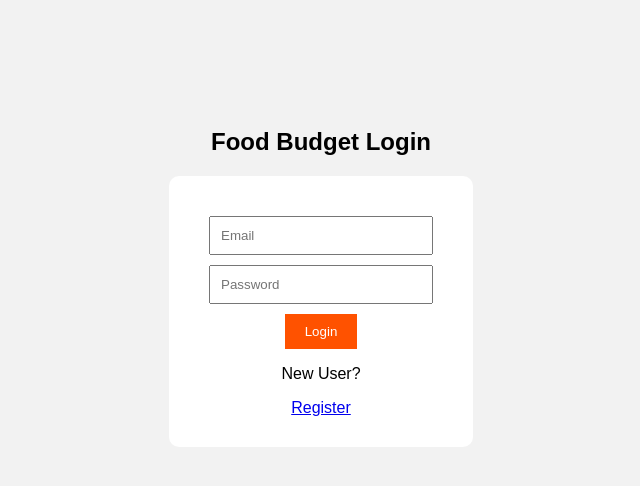
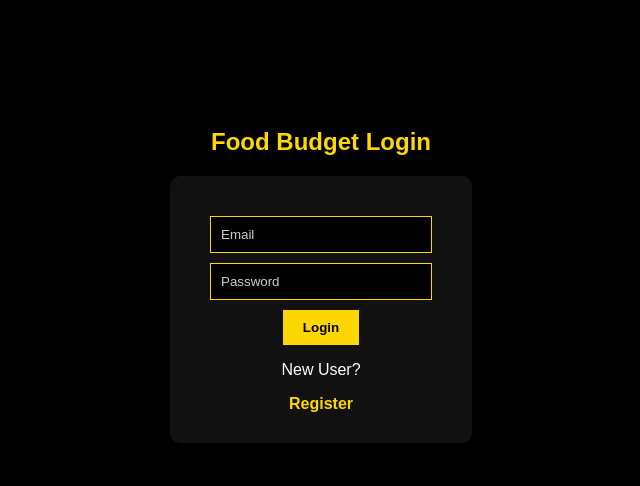
Before and after one commit to 10304divyashree-dotcom/BudgetBite, a Flask app: page / in a window 1280 px wide. Shown: the top 486 px of the page, without its empty margins (319-959 px from the left). Run offline with Flask 3, Linux system fonts and the light colour scheme.

Commit message:
Revamp login page with new styles and layout

```diff
--- a/templates/login.html
+++ b/templates/login.html
@@ -5,12 +5,16 @@
 <style>
 body{
 font-family:Arial;
-background:#f2f2f2;
+background:black;
 text-align:center;
 padding-top:100px;
+color: white;
+}
+h2{
+    color:#ffd700
 }
 form{
-background:white;
+background:#111;
 padding:30px;
 display:inline-block;
 border-radius:10px;
@@ -20,12 +24,28 @@ display:block;
 margin:10px;
 padding:10px;
 width:200px;
+border:1px solid #ffd700;
+background:black;
+color:white;
+}
+input::placeholder{
+    color:#ccc;
 }
 button{
 padding:10px 20px;
-background:#ff5200;
+background:#ffd700;
+color:black;
+border:none;
+font-weight:bold;
+}
+a{
+color:#ffd700;       /* mustard link */
+text-decoration:none;
+font-weight:bold;
+}
+
+p{
 color:white;
-border:none;
 }
 </style>
 </head>
```
